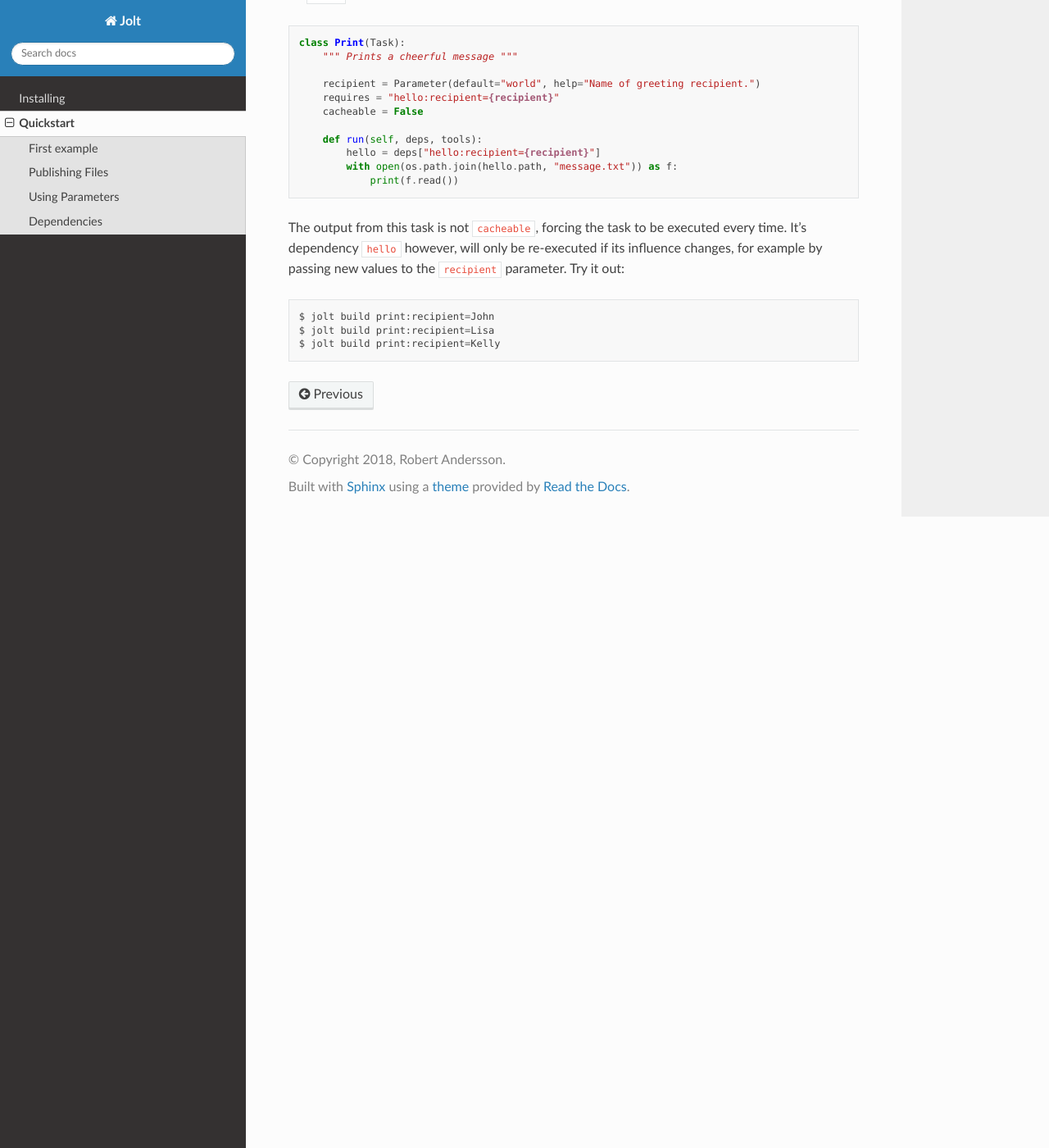
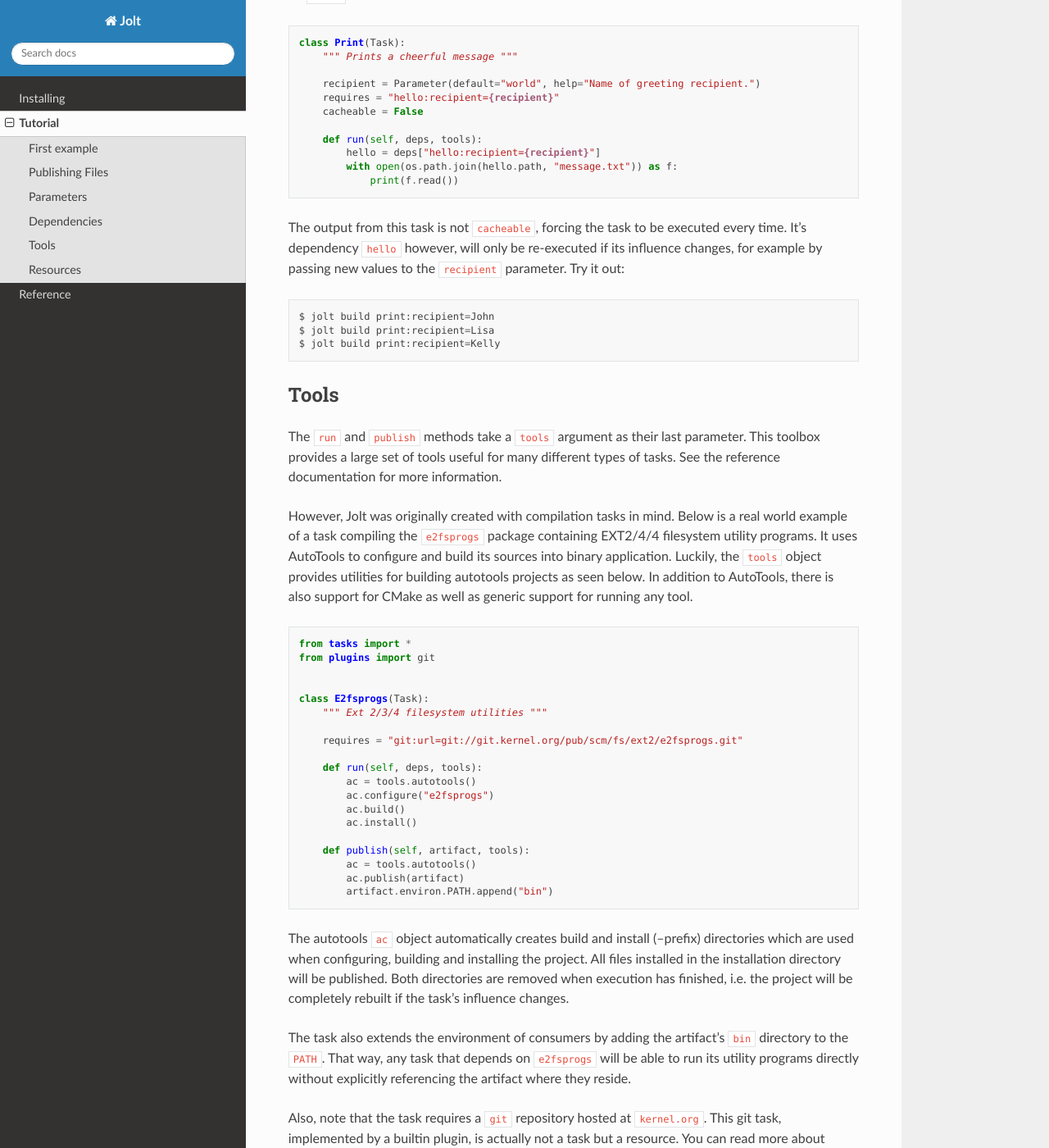
Before and after one commit to srand/jolt, a Sphinx documentation site: the page built from docs/quickstart.rst, in a window 1280 px wide and 1400 px high, scrolled down 3140 px. Shown: the whole window at 82% size. Built offline with Sphinx 7.4.7 and the Read the Docs theme 2.0.0, drawn with Linux system fonts in a browser that asks for light colours; some of the changed text lies outside the part shown.

Commit message:
more docs
Signed-off-by: Robert Andersson <rbrt.andersson@outlook.com>

```diff
--- a/docs/index.rst
+++ b/docs/index.rst
@@ -14,3 +14,4 @@ plugins.
 
    installing
    quickstart
+   reference
--- a/docs/quickstart.rst
+++ b/docs/quickstart.rst
@@ -1,4 +1,4 @@
-Quickstart
+Tutorial
 ==========
 
 Let's kick off with a few examples, getting more into details as we move along.
@@ -126,7 +126,7 @@ content of the current ``hello`` artifact, run:
 You will see the ``message.txt`` file just created.
 
 
-Using Parameters
+Parameters
 ----------------
 
 Next, we're going to use a task parameter to alter the ``Hello world!``
@@ -138,7 +138,7 @@ use the new parameter's value when writing the ``message.txt`` file.
 .. code-block:: python
 
     class Hello(Task):
-        """ Creates a text file with cheerful message """
+        """ Creates a text file with a cheerful message """
 
         recipient = Parameter(default="world", help="Name of greeting recipient.")
 
@@ -191,3 +191,85 @@ to the ``recipient`` parameter. Try it out:
     $ jolt build print:recipient=John
     $ jolt build print:recipient=Lisa
     $ jolt build print:recipient=Kelly
+
+
+Tools
+-----
+
+The ``run`` and ``publish`` methods take a ``tools`` argument as their
+last parameter. This toolbox provides a large set of tools useful for many
+different types of tasks. See the reference documentation for more information.
+
+However, Jolt was originally created with compilation tasks in mind. Below is
+a real world example of a task compiling the ``e2fsprogs`` package containing
+EXT2/4/4 filesystem utility programs. It uses AutoTools to configure and
+build its sources into binary application. Luckily, the ``tools`` object
+provides utilities for building autotools projects as seen below.
+In addition to AutoTools, there is also support for CMake as well as generic
+support for running any tool.
+
+.. code-block:: python
+
+    from tasks import *
+    from plugins import git
+
+
+    class E2fsprogs(Task):
+        """ Ext 2/3/4 filesystem utilities """
+
+        requires = "git:url=git://git.kernel.org/pub/scm/fs/ext2/e2fsprogs.git"
+
+        def run(self, deps, tools):
+            ac = tools.autotools()
+            ac.configure("e2fsprogs")
+            ac.build()
+            ac.install()
+
+        def publish(self, artifact, tools):
+            ac = tools.autotools()
+            ac.publish(artifact)
+            artifact.environ.PATH.append("bin")
+
+The autotools ``ac`` object automatically creates build and install (--prefix)
+directories which are used when configuring, building and installing the
+project. All files installed in the installation directory will be published.
+Both directories are removed when execution has finished, i.e. the project
+will be completely rebuilt if the task's influence changes.
+
+The task also extends the environment of consumers by adding the artifact's
+``bin`` directory to the ``PATH``. That way, any task that depends on
+``e2fsprogs`` will be able to run its utility programs directly without
+explicitly referencing the artifact where they reside.
+
+Also, note that the task requires a ``git`` repository hosted at ``kernel.org``.
+This git task, implemented by a builtin plugin, is actually not a
+task but a resource. You can read more about resources next.
+
+
+Resources
+---------
+
+Resources are a special kind of task only executed in the context of other
+tasks. They are invoked to acquire and release a resource before and after
+the execution of a task. No artifact is produced by a resource.
+
+A common use-case for resources is to allocate and reserve equipment required
+during the execution of a task. Such equipment could be a build server or
+a mobile device on which to run tests.
+
+Below is a skeleton example providing mutual exclusion:
+
+.. code-block:: python
+
+    from tasks import *
+
+    class Exclusivity(Resource):
+        """ Resource providing mutual exclusion """
+
+        object = Parameter(help="Name of shared object")
+
+        def acquire(self, artifact, deps, tools):
+            # TODO: Implement locking
+
+        def release(self, artifact, deps, tools):
+            # TODO: Implement unlocking
```
Also changed, not shown: docs/reference.rst (added, +16 -0 lines).
